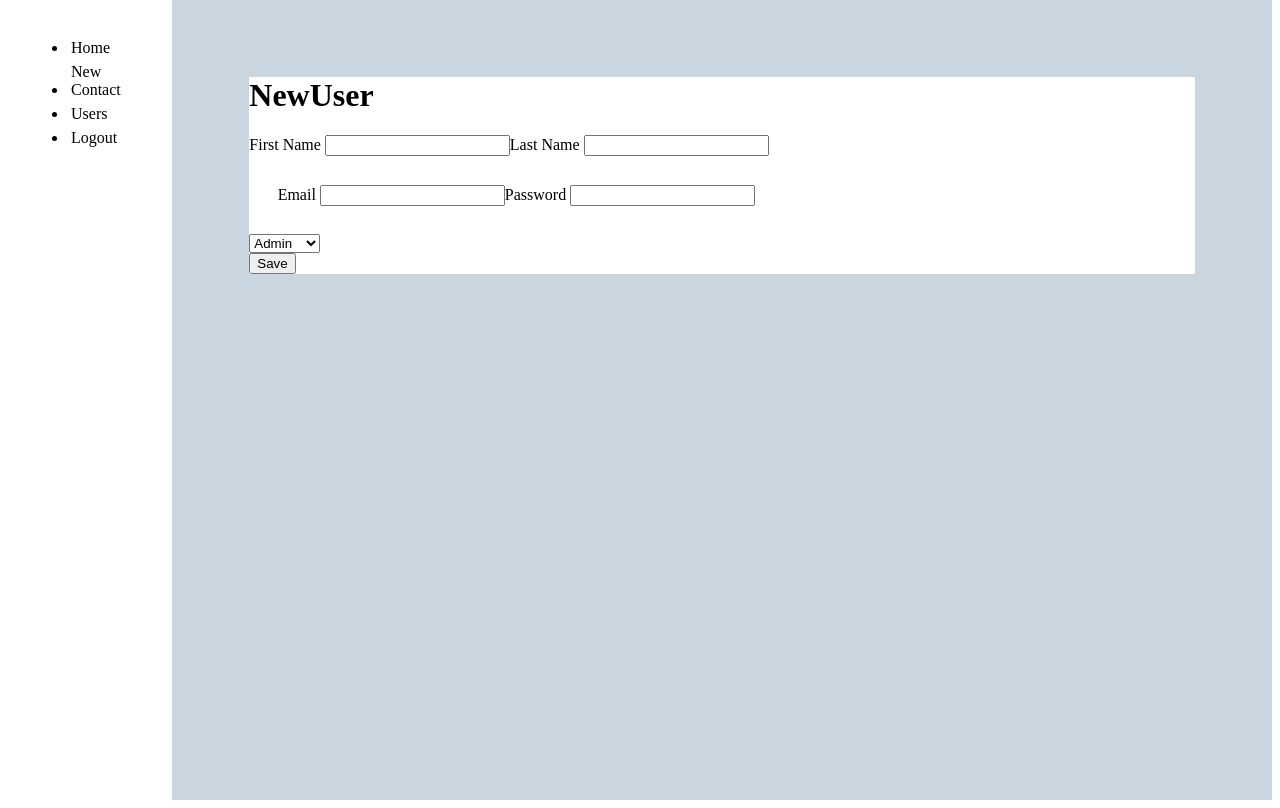
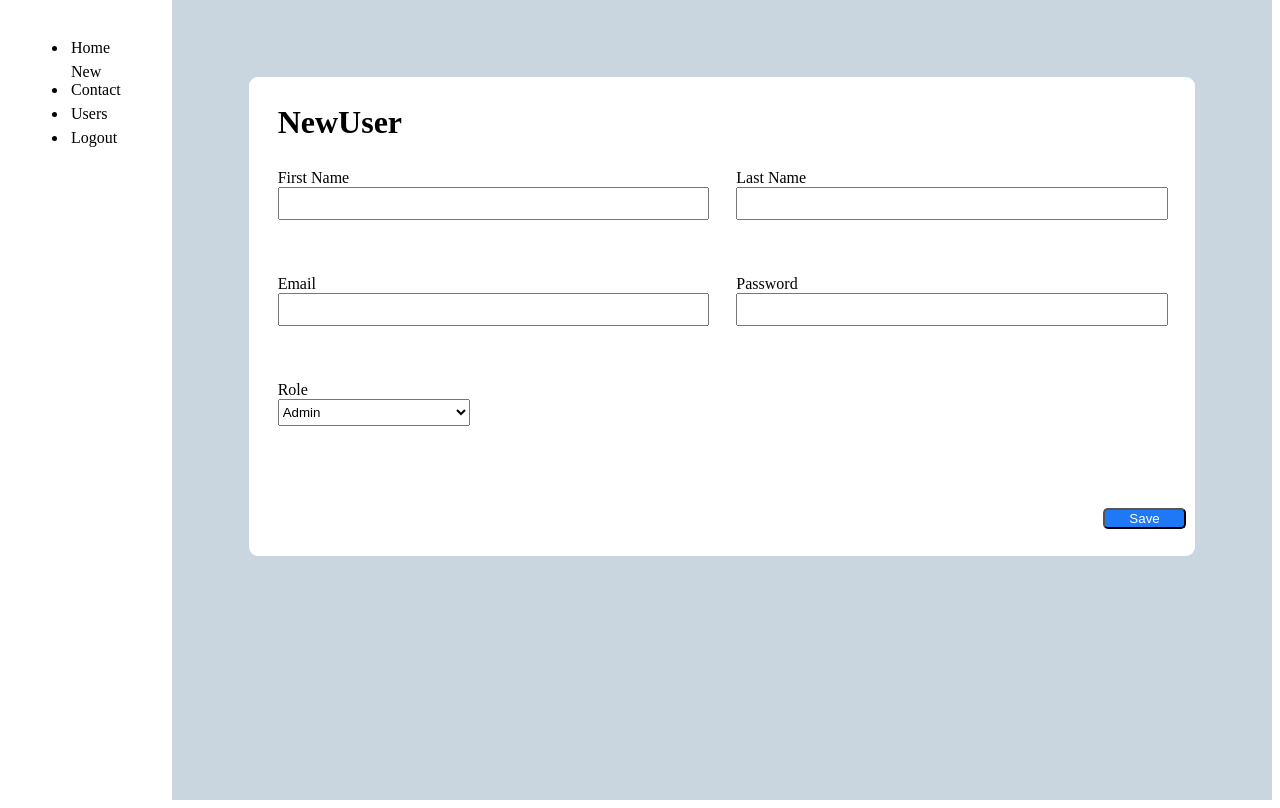
Before and after one commit to AishaForrester/info2180-finalproject, a PHP site: page /newUserPage.html in a window 1280 px wide. Shown: the part 44-852 px from the top of the page. Run offline with PHP 8.4, Linux system fonts and the light colour scheme.

Commit message:
fixed something

```diff
--- a/newUserPage.css
+++ b/newUserPage.css
@@ -20,28 +20,30 @@ display: inline-block;
 
 div #Name{
     display: flex;
-    align-content: space-around;
+
 
 }
 div #Email-Password{
-    padding:3%;
+
     display: flex;
 
 }
 .sidebar{
     min-height: 100vh;
     width: 13%;
+    border-radius: 9px;
 }
 #Userinfo{
     margin:7%;
     background-color: white;
-    border-style:calc(12,9,9);
+    border-radius: 9px;
 
 }
 #notSideBar{
 
     background-color: rgb(201, 214, 223);
     width: 87%;
+
 }
 header{
     background-color: rgb(31, 29, 43);
@@ -52,3 +54,37 @@ header{
 nav a:hover{
     cursor: pointer;
 }
+.submitButton button{
+
+    color: white;
+    background-color: rgb(31, 121, 246);
+    border-radius: 5px;
+    margin-left: 90%;
+    margin-bottom: 3%;
+    width: 9%;
+    height:9%;
+}
+form{
+    margin-left: 3%;
+
+}
+.labeler{
+    display: flex;
+    flex-direction: column;
+
+}
+#Role{
+    width: 21%;
+}
+form div{
+    margin-right: 3%;
+    margin-bottom: 3%;
+    width: 100%;
+
+}
+form div input[type="text"],form div input[type="password"],form div select {
+height: 27px;
+}
+form div h1{
+    padding-top: 3%;
+}
--- a/newUserPage.html
+++ b/newUserPage.html
@@ -25,39 +25,48 @@
     </div>
     <div id="notSideBar">
       <div id="Userinfo">
-        <div><h1>NewUser</h1></div>
+
 
       <form action="newUserPage.php" method="post">
+        <div><h1>NewUser</h1></div>
         <div id="Name">
 
-            <div>
+            <div class="labeler">
               <label for="Fname" >First Name</label>
               <input type="text" id="Fname" name="Fname">
             </div>
-            <div>
+            <div class="labeler">
               <label for="Lname">Last Name</label>
               <input type="text" id="Lname" name="Lname">
             </div>
         </div>
 
         <div id="Email-Password">
-          <div>
+          <div class="labeler">
             <label for="Email">Email</label>
             <input type="text" id="Email" name="Email">
           </div>
 
-          <div>
+          <div class="labeler">
             <label for="Password">Password</label>
             <input type="password" id="Password" name="Password">
 
           </div>
 
         </div>
+
+        <div class="labeler">
+        <label for="role">Role</label>
         <select id="Role" name="role">
           <option value="Admin">Admin</option>
           <option value="Member">Member</option>
         </select>
-        <div>
+      </div>
+        <br>
+        <br>
+        <br>
+        <div class="submitButton">
+
           <button id="submit"type="submit">Save</button>
         </div>
 
--- a/newUserPage.php
+++ b/newUserPage.php
@@ -22,10 +22,10 @@ $dbname = 'dolphin_crm';
 $user = 'finalproject';
 $pass = 'password123';
 
-$pdo = new PDO("mysql:host=$host;dbname=$dbname;charset=utf8", $user, $hash);
+$pdo = new PDO("mysql:host=$host;dbname=$dbname;charset=utf8", $user, $pass);
 
 
-$sql = "INSERT INTO Users(firstname,lastname,email,role,password) Values($fname,$lname,$eml,$role,$hash);";
+$sql = "INSERT INTO Users(firstname,lastname,password,email,role) Values($fname,$lname,$hash,$eml,$role);";
 
 $stmt = $pdo->query($sql);
 
```
